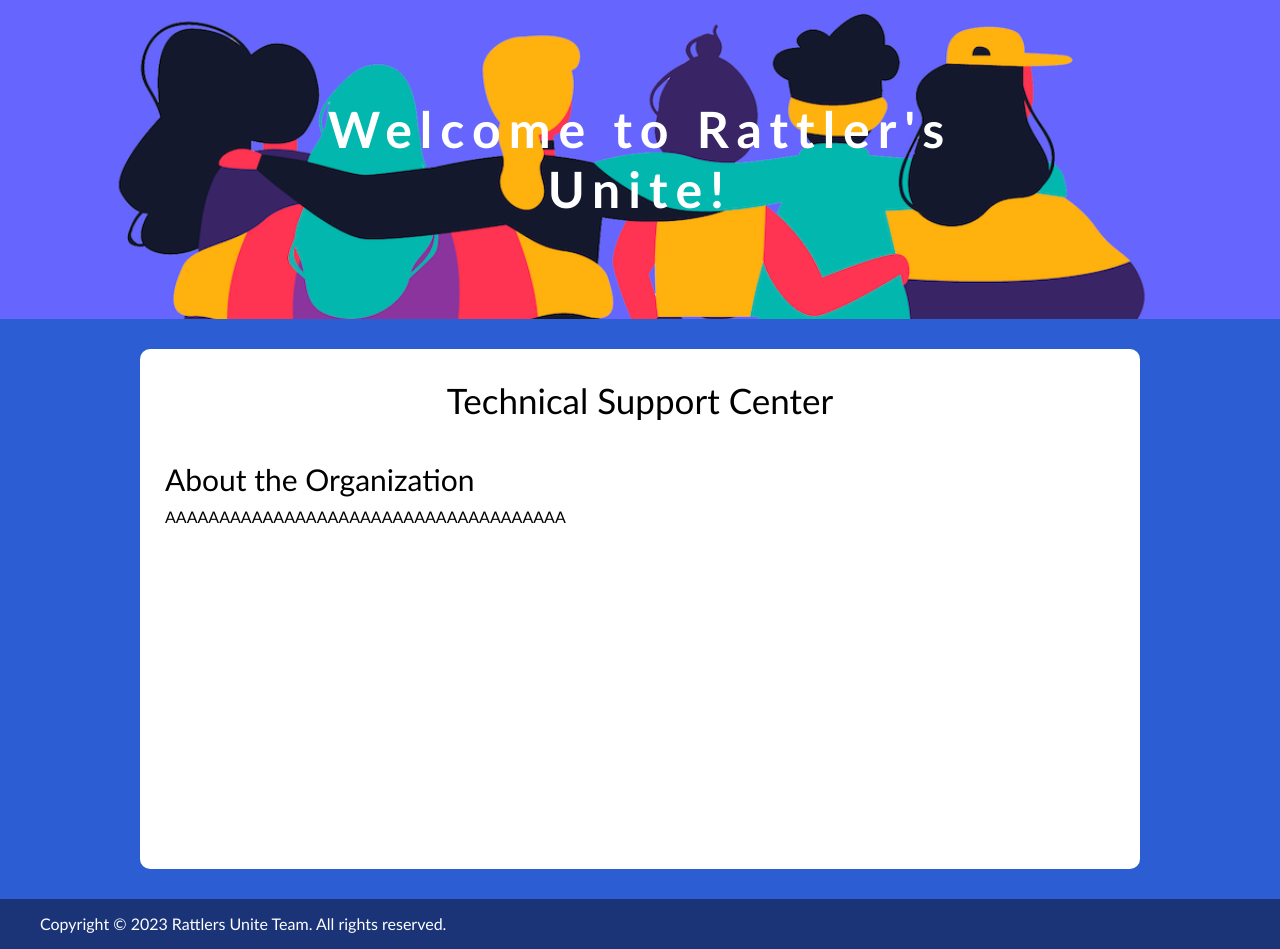
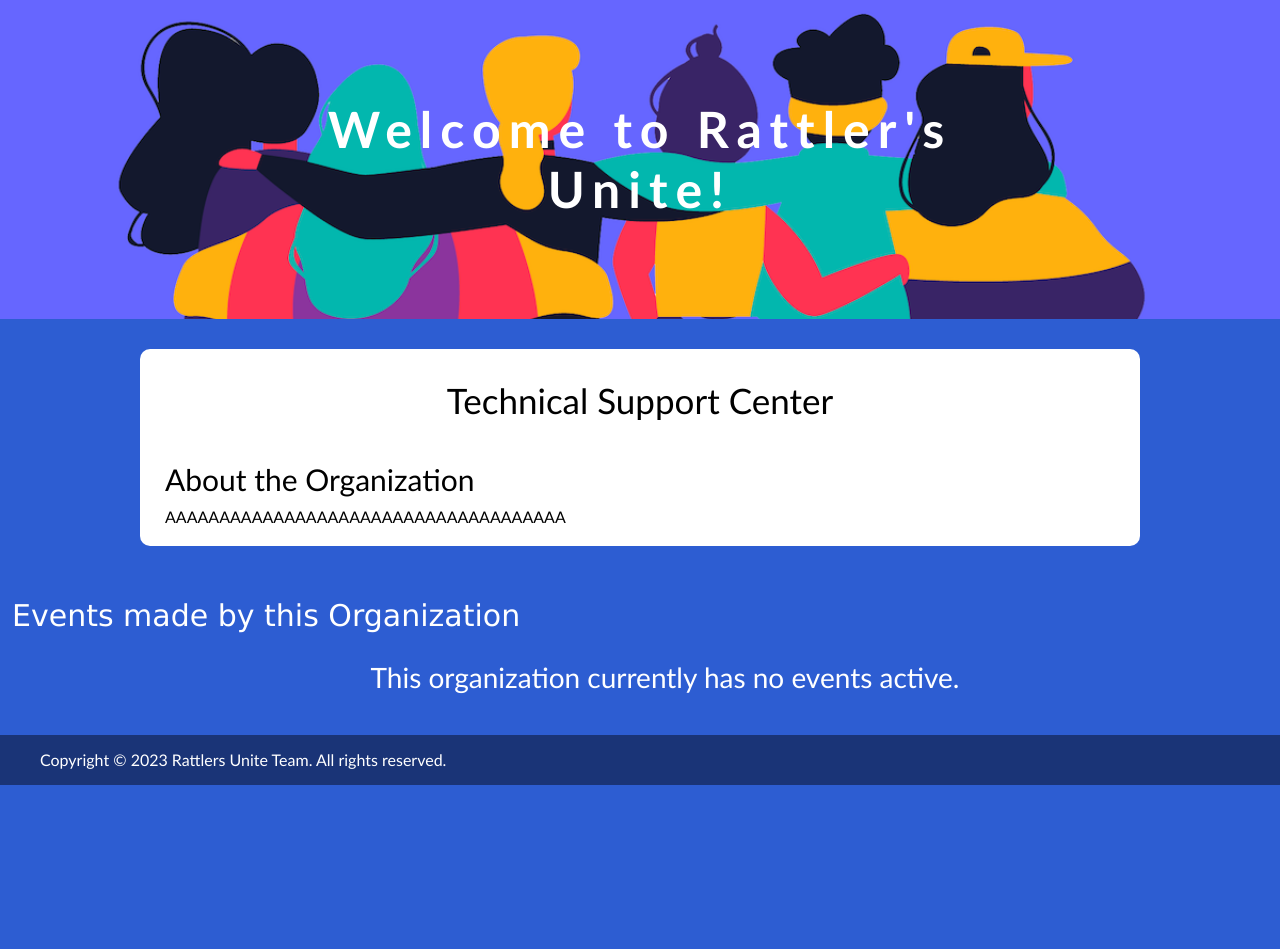
Before and after one commit to junie75/RattlersUnite-Website, a Flask app: page /orgdetails/1 in a window 1280 px wide; the page is wider, and only the part inside the window is pictured. Shown: the part 50-999 px from the top of that part. After the commit the page ends 835 px from the top of that part, so only its background shows below. Run offline with Flask 3, Linux system fonts and the light colour scheme; data comes from the database, SQL or seed files in the repository.

Commit message:
add event section for organization pages

```diff
--- a/templates/organizationPage.html
+++ b/templates/organizationPage.html
@@ -2,7 +2,7 @@
 
 {% block content %}
     <div class="listmenu">
-        <div class="leaderboardCard">
+        <div class="eventCard">
             <div class="eventDiv">
                 <p class="eventTitleText">{{ org['Name'] }}</p>
 
@@ -12,4 +12,29 @@
             </div>
         </div>
     </div>
+
+    <p class="title">Events made by this Organization</p>
+    <div class="listmenu">
+        {% if events %}
+            {% for post in events %}
+            <a href="{{ url_for('eventdetails', id=post['ID']) }}">
+                <div class="contentBox">
+                    <img class="boxPic" src="https://picsum.photos/200/200" />
+                    <div class="boxDetails">
+                        <p class="boxName">{{ post['Name'] }}</p>
+                        <p class="eventTime">{{ post['Date']|format_datetime }}</p>
+                    </div>
+                </div>
+            </a>
+            {% endfor %}
+        {% else %}
+            <div class="noEvent">
+                <div class="textCenter">
+                    <p class="noEventText">
+                        This organization currently has no events active.
+                    </p>
+                </div>
+            </div>
+        {% endif %}
+    </div>
 {% endblock %}
```
